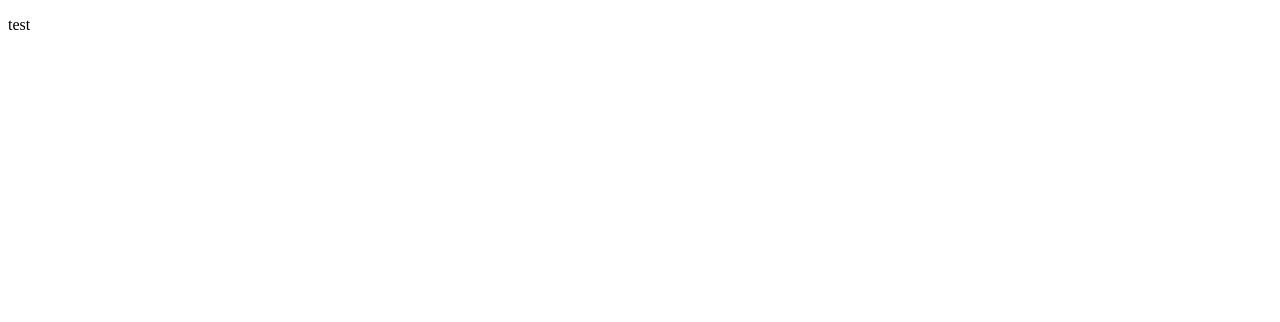
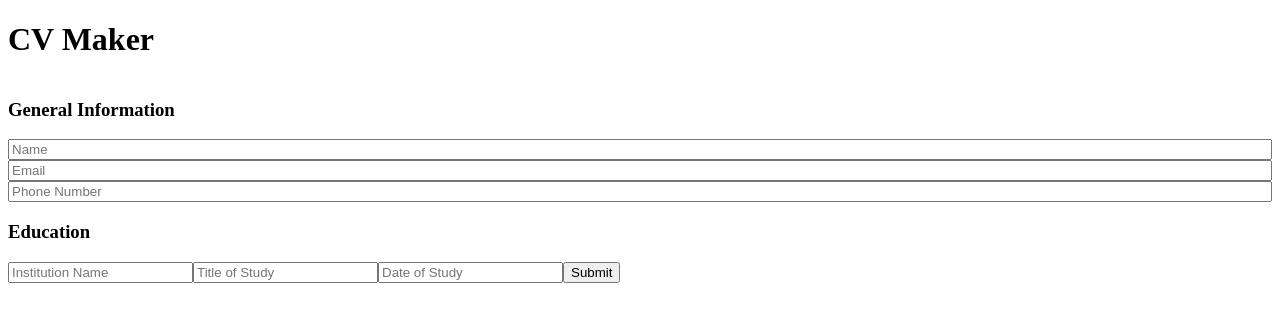
Before and after one commit to emilydta/cv-app, a React (Create React App) app: page / in a window 1280 px wide. Shown: the top 322 px of the page. Built offline with nearby package versions, Linux system fonts and the light colour scheme; the HTML template or start-up script is replaced by a standard one.

Commit message:
can update education and basic info

```diff
--- a/src/App.js
+++ b/src/App.js
@@ -1,10 +1,103 @@
+import './App.css';
 import React from 'react';
+import GeneralInformationForm from './components/forms/GeneralInformationForm';
+import EducationForm from './components/forms/EducationForm';
+import EducationDisplay from './components/displays/EducationDisplay';
 
 class App extends React.Component {
+  constructor(props) {
+    super(props)
+    this.state = {
+      fullName: '',
+      email: '',
+      number: '',
+      education: {
+        institution: '',
+        titleOfStudy: '',
+        dateOfStudy: '',
+        key: new Date().toString()
+      },
+      educationArray: []
+    }
+    this.updateInstitution = this.updateInstitution.bind(this);
+    this.updateTitleOfStudy = this.updateTitleOfStudy.bind(this);
+    this.updateTitleOfStudy = this.updateTitleOfStudy.bind(this);
+    this.updateDateOfStudy = this.updateDateOfStudy.bind(this);
+    this.educationOnSubmit = this.educationOnSubmit.bind(this);
+  }
+
+  updateInstitution(e) {
+    this.setState({
+      education: {
+        ...this.state.education,
+        institution: e.target.value,
+      }
+    })
+  }
+
+  updateTitleOfStudy(e) {
+    this.setState({
+      education: {
+        ...this.state.education,
+        titleOfStudy: e.target.value,
+      }
+    })
+  }
+
+  updateDateOfStudy(e) {
+    this.setState({
+      education: {
+        ...this.state.education,
+        dateOfStudy: e.target.value,
+      }
+    })
+  }
+
+  educationOnSubmit(e) {
+    e.preventDefault()
+    this.setState((prevState) => {
+      return {
+        education: {
+          institution: '',
+          titleOfStudy: '',
+          dateOfStudy: '',
+          key: new Date().toString()
+        },
+        educationArray: [...prevState.educationArray, this.state.education]
+      }
+    })
+  }
+
   render() {
+    const { fullName, email, number, education, educationArray } = this.state;
+
     return (
       <div className="App">
-        <p>test</p>
+        <div className='edit-mode-container'>
+          <h1 className='app-title'>CV Maker</h1>
+          <GeneralInformationForm
+            nameOnChange={(e) => this.setState({fullName: e.target.value})}
+            emailOnChange={(e) => this.setState({email: e.target.value})}
+            numberOnChange={(e) => this.setState({number: e.target.value})}
+          />
+          <h3>Education</h3>
+          <EducationForm
+            submit={this.educationOnSubmit}
+            institutionOnChange={this.updateInstitution} institutionValue={education.institution}
+            titleOfStudyOnChange={this.updateTitleOfStudy} titleOfStudyValue={education.titleOfStudy}
+            dateOfStudyOnChange={this.updateDateOfStudy} dateOfStudyValue={education.dateOfStudy}
+          />
+        </div>
+        <div className='preview-mode-container'>
+          <div className="general-information-display">
+              <h1 className="name-display">{fullName}</h1>
+              <ul className="email-phone">
+                  <li className="email">{email}</li>
+                  <li className="phone">{number}</li>
+              </ul>
+          </div>
+          <EducationDisplay educationData={educationArray}/>
+        </div>
       </div>
     );
   }
--- /dev/null
+++ b/src/components/displays/EducationDisplay.js
@@ -0,0 +1,25 @@
+import React, { Component } from 'react';
+
+class EducationDisplay extends Component {
+  constructor(props) {
+    super(props);
+  }
+
+  render() {
+    return (
+        <div>
+            {this.props.educationData.map((entry) => {
+                return (
+                    <ul key={entry.key}>
+                        <li>{entry.institution}</li>
+                        <li>{entry.titleOfStudy}</li>
+                        <li>{entry.dateOfStudy}</li>
+                    </ul>
+                )
+            })}
+        </div>
+    );
+  }
+}
+
+export default EducationDisplay;
--- /dev/null
+++ b/src/components/forms/EducationForm.js
@@ -0,0 +1,12 @@
+function EducationForm(props) {
+    return (
+        <form className='education-form' onSubmit={props.submit}>
+          <input type="text" value={props.institutionValue} placeholder='Institution Name' onChange={props.institutionOnChange}></input>
+          <input type="text" value={props.titleOfStudyValue} placeholder='Title of Study' onChange={props.titleOfStudyOnChange}></input>
+          <input type="text" value={props.dateOfStudyValue} placeholder='Date of Study' onChange={props.dateOfStudyOnChange}></input>
+          <button type='submit'>Submit</button>
+        </form>
+    )
+}
+
+export default EducationForm
```
